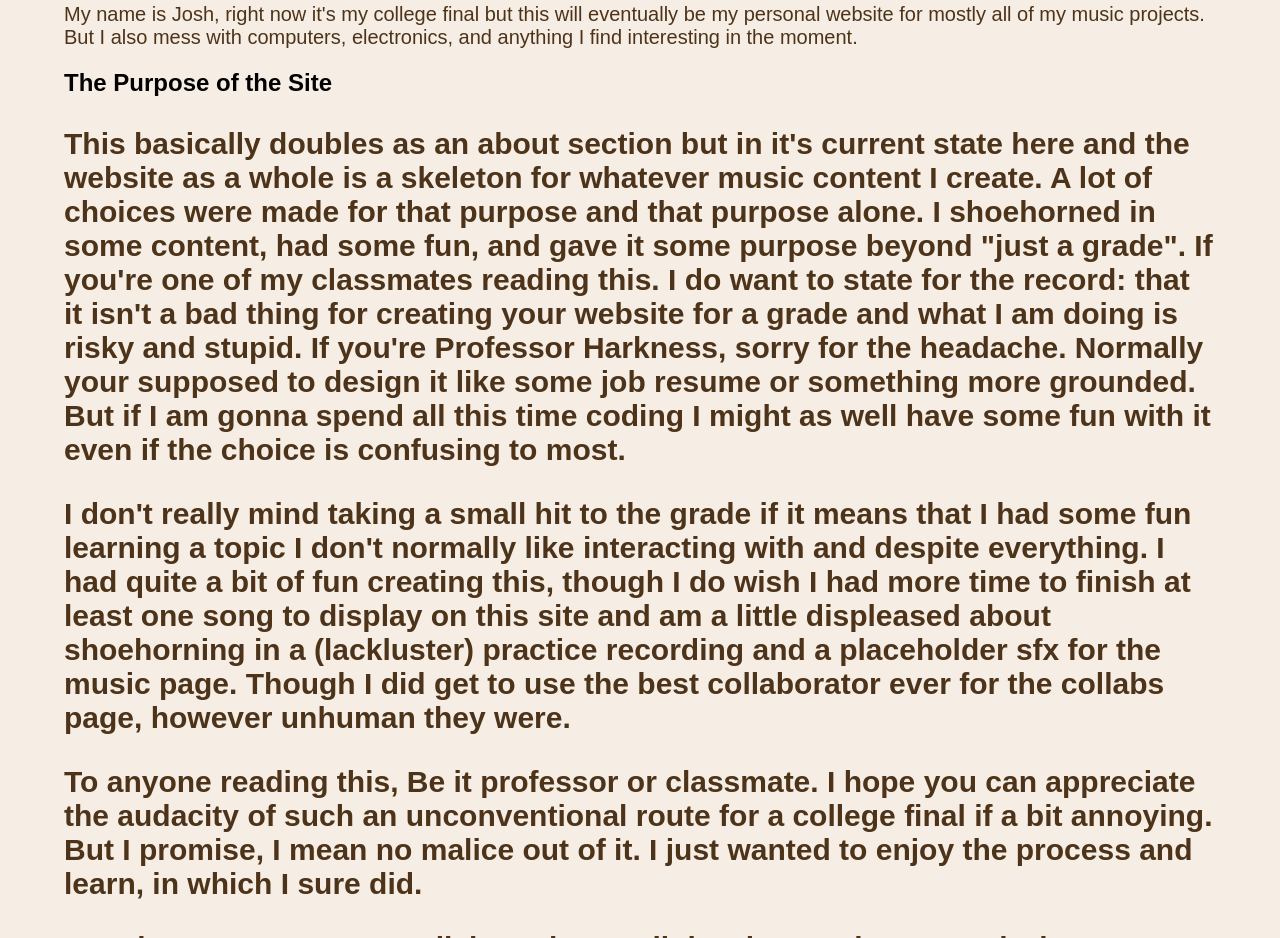
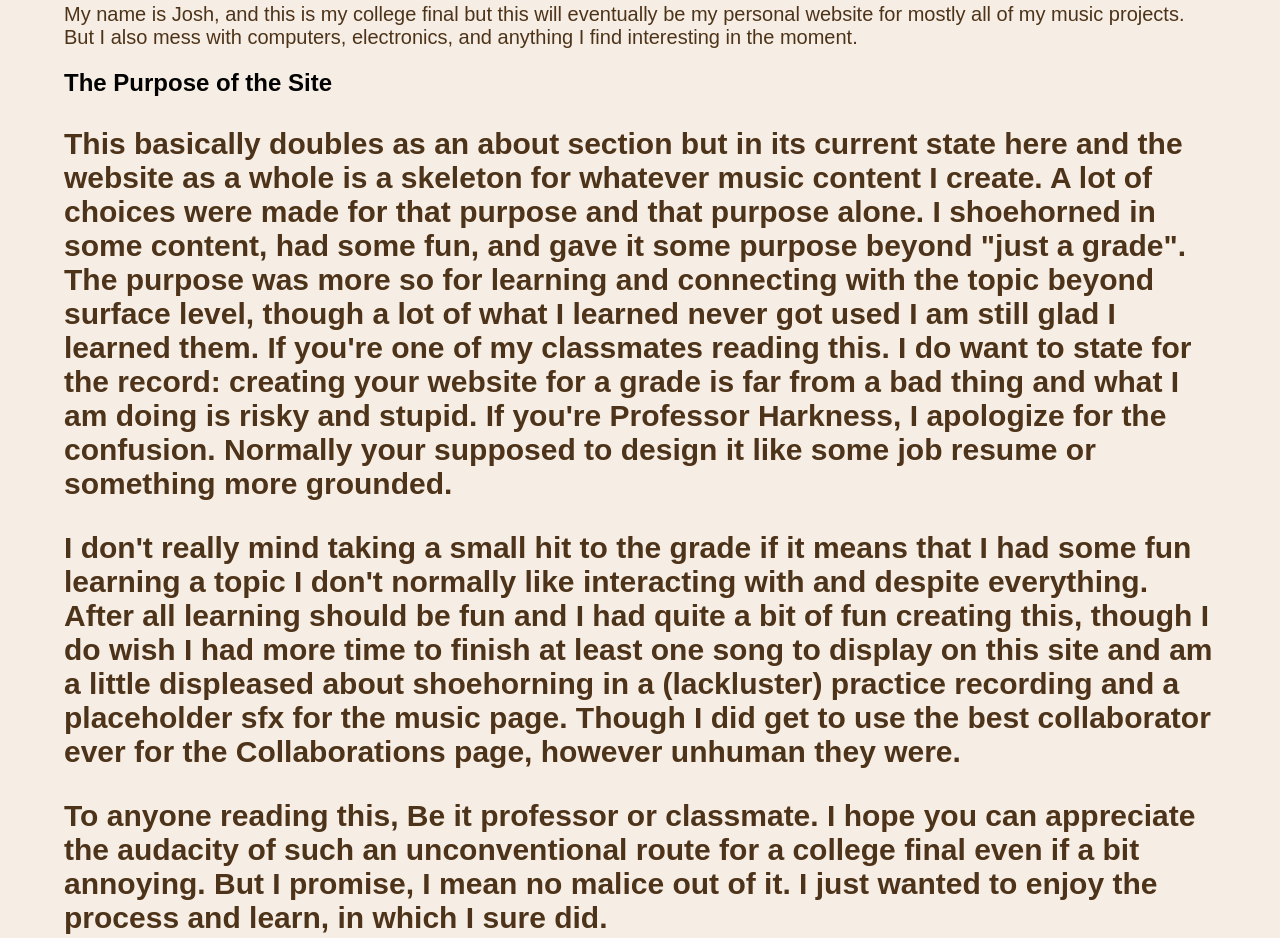
Before and after one commit to joue255/joue255.github.io, a plain HTML site: page index.html in a window 1280 px wide. Shown: the part 475-1413 px from the top of the page. Drawn offline with Linux system fonts and the light colour scheme.

Commit message:
final page

```diff
--- a/index.html
+++ b/index.html
@@ -47,22 +47,23 @@
 	<main>
 		<h1 style="text-shadow: 2px 2px 5px rgba(0, 0, 0, 0.5);">Welcome to my Home Page </h1>
 
-		<p> My name is Josh, right now it's my college final but this will eventually be my personal website for mostly all of my music projects.
+		<p> My name is Josh, and this is my college final but this will eventually be my personal website for mostly all of my music projects.
 		But I also mess with computers, electronics, and anything I find interesting in the moment.</p>
 
 		<h2>The Purpose of the Site<h2>
-		<p>This basically doubles as an about section but in it's current state here and the website as a whole is a skeleton for whatever music content I create.
+		<p>This basically doubles as an about section but in its current state here and the website as a whole is a skeleton for whatever music content I create.
 		A lot of choices were made for that purpose and that purpose alone. I shoehorned in some content, had some fun, and gave it some purpose beyond "just a grade".
-		If you're one of my classmates reading this. I do want to state for the record: that it isn't a bad thing for creating your website for a grade and what I am doing
-		is risky and stupid. If you're Professor Harkness, sorry for the headache. Normally your supposed to design it like some job resume or something more grounded.
-		But if I am gonna spend all this time coding I might as well have some fun with it even if the choice is confusing to most.</p>
+		The purpose was more so for learning and connecting with the topic beyond surface level, though a lot of what I learned never got used I am still glad I learned them.
+		If you're one of my classmates reading this. I do want to state for the record: creating your website for a grade is far from a bad thing and what I am doing
+		is risky and stupid. If you're Professor Harkness, I apologize for the confusion. Normally your supposed to design it like some job resume or something more grounded.
+		</p>
 
 		<p>I don't really mind taking a small hit to the grade if it means that I had some fun learning a topic I don't normally like interacting with and despite
-		everything. I had quite a bit of fun creating this, though I do wish I had more time to finish at least one song to display on this site and am a little displeased
-		about shoehorning in a (lackluster) practice recording and a placeholder sfx for the music page. Though I did get to use the best collaborator ever for the collabs page,
+		everything. After all learning should be fun and I had quite a bit of fun creating this, though I do wish I had more time to finish at least one song to display on this site and am a little displeased
+		about shoehorning in a (lackluster) practice recording and a placeholder sfx for the music page. Though I did get to use the best collaborator ever for the Collaborations page,
 		however unhuman they were.</p>
 
-		<p>To anyone reading this, Be it professor or classmate. I hope you can appreciate the audacity of such an unconventional route for a college final if a bit annoying.
+		<p>To anyone reading this, Be it professor or classmate. I hope you can appreciate the audacity of such an unconventional route for a college final even if a bit annoying.
 		But I promise, I mean no malice out of it. I just wanted to enjoy the process and learn, in which I sure did.</p>
 
 		<p>For site content you can click on the nav links above. <b>Blog</b> to read what I am working on, <b>Music</b> for any music projects I upload, as of
```
